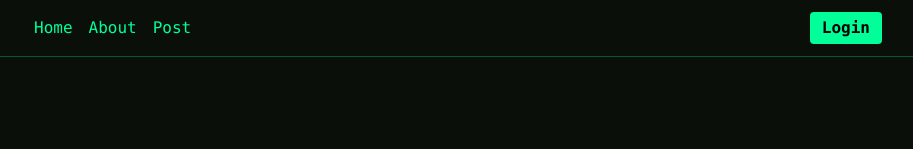
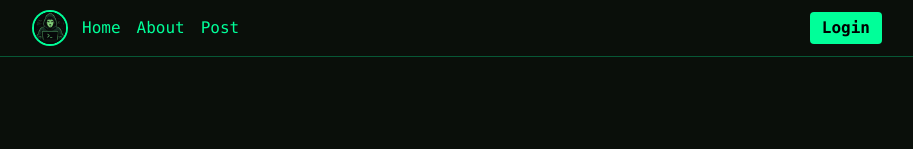
Before and after one commit to lfazioli/Snorty-blog, a React (Vite) app: page / in a window 1280 px wide. Shown: the top 149 px of the page, without its empty margins (182-1095 px from the left). Built offline with nearby package versions, Linux system fonts and the light colour scheme.

Commit message:
update Layout.tsx

```diff
--- a/src/components/Layout.tsx
+++ b/src/components/Layout.tsx
@@ -2,6 +2,7 @@
 import React from "react";
 import { useAuth } from "../context/AuthContext";
 import { Link, useNavigate } from "react-router-dom";
+import logo from "../assets/logo.png";
 
 export default function Layout({ children }: { children: React.ReactNode }) {
   const { user, logout } = useAuth();
@@ -11,12 +12,21 @@ export default function Layout({ children }: { children: React.ReactNode }) {
     <div className="min-h-screen bg-[#0a0f0a] text-[#eaffea] font-mono">
       <header className="border-b border-[#00ff99]/30">
         <div className="max-w-4xl mx-auto px-6 py-3 flex items-center justify-between">
-          <nav className="flex gap-4">
-            <Link to="/" className="text-[#00ff99] hover:underline">Home</Link>
-            <Link to="/about" className="text-[#00ff99] hover:underline">About</Link>
-            <Link to="/Posts" className="text-[#00ff99] hover:underline">Post</Link>
-          </nav>
+          {/* Sinistra: logo + nav */}
+          <div className="flex items-center gap-4">
+            <img
+              src={logo}
+              alt="Logo"
+              className="w-8 h-8 rounded-full ring-2 ring-[#00ff99]"
+            />
+            <nav className="flex gap-4">
+              <Link to="/" className="text-[#00ff99] hover:underline">Home</Link>
+              <Link to="/about" className="text-[#00ff99] hover:underline">About</Link>
+              <Link to="/Posts" className="text-[#00ff99] hover:underline">Post</Link>
+            </nav>
+          </div>
 
+          {/* Destra: stato auth */}
           <div className="flex items-center gap-3">
             {user ? (
               <>
```
